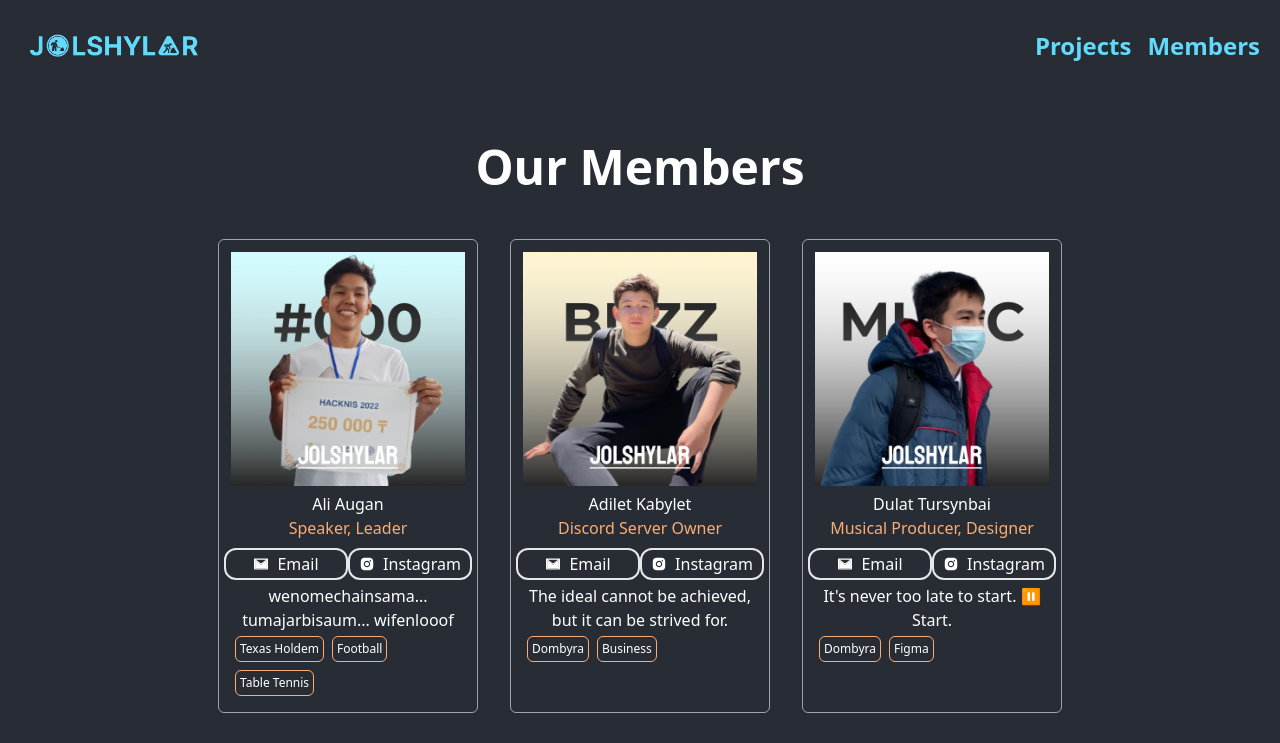
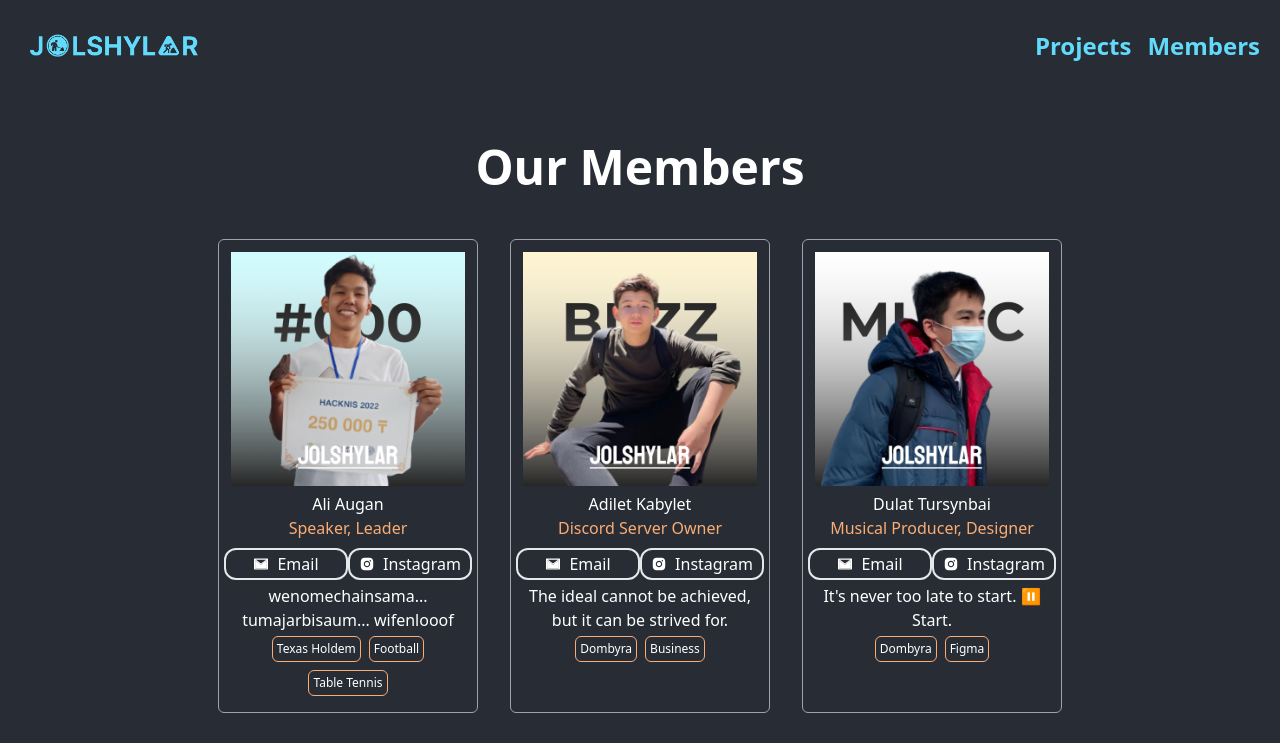
Before and after one commit to jolshylar/jolshylar, a Next.js app: page /members in a window 1280 px wide. Shown: the top 743 px of the page. Built offline with nearby package versions, Linux system fonts and the light colour scheme.

Commit message:
feat(components): put topic in the center
Co-authored-by: Bek Slambek <MugiD@users.noreply.github.com>

```diff
--- a/src/components/Topics.tsx
+++ b/src/components/Topics.tsx
@@ -1,6 +1,6 @@
 export default function Topics({ topics }: { topics: string[] }) {
   return (
-    <div className="flex flex-wrap">
+    <div className="flex flex-wrap justify-center">
       {topics &&
         topics.map((topic) => (
           <span
```
